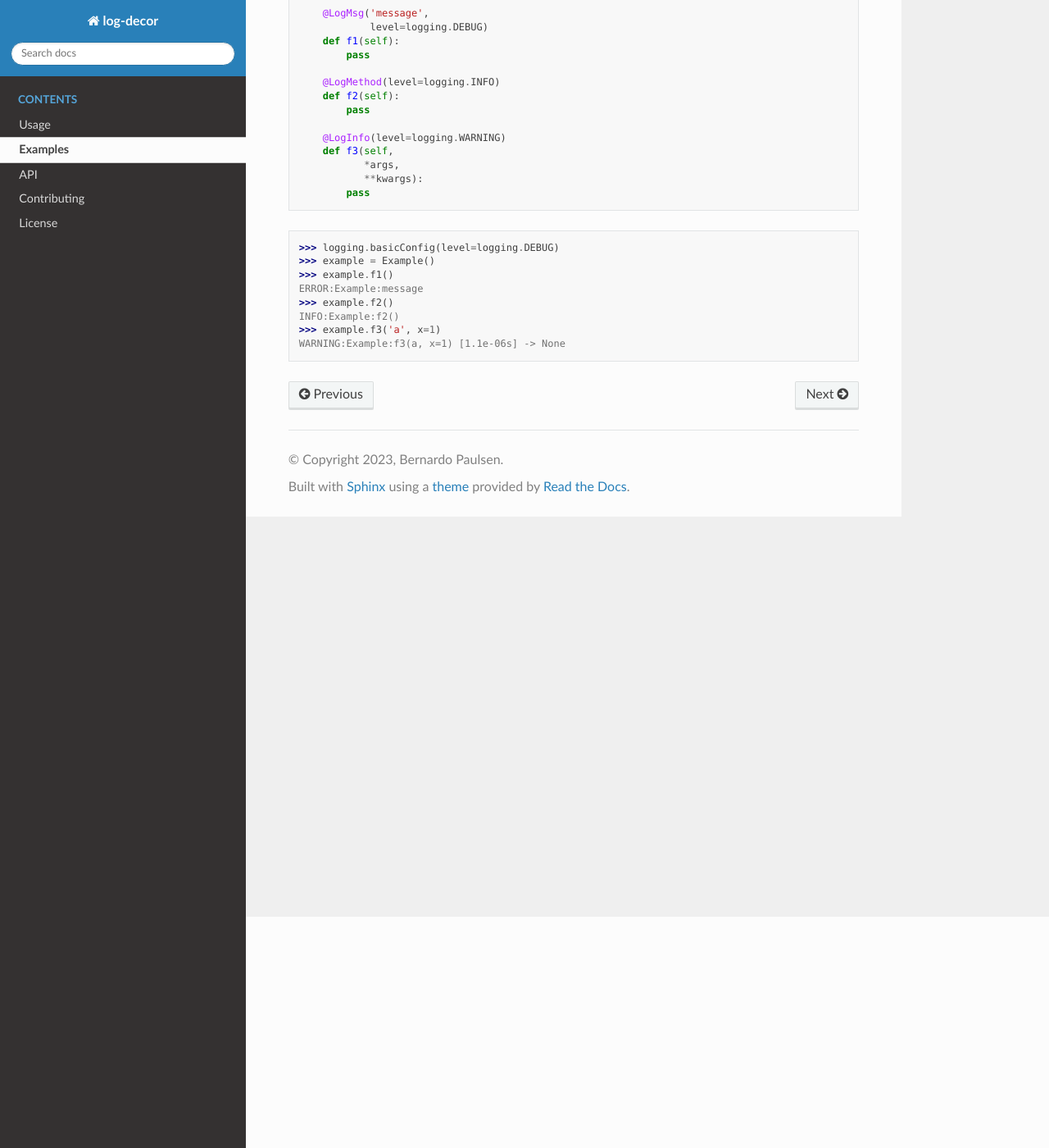
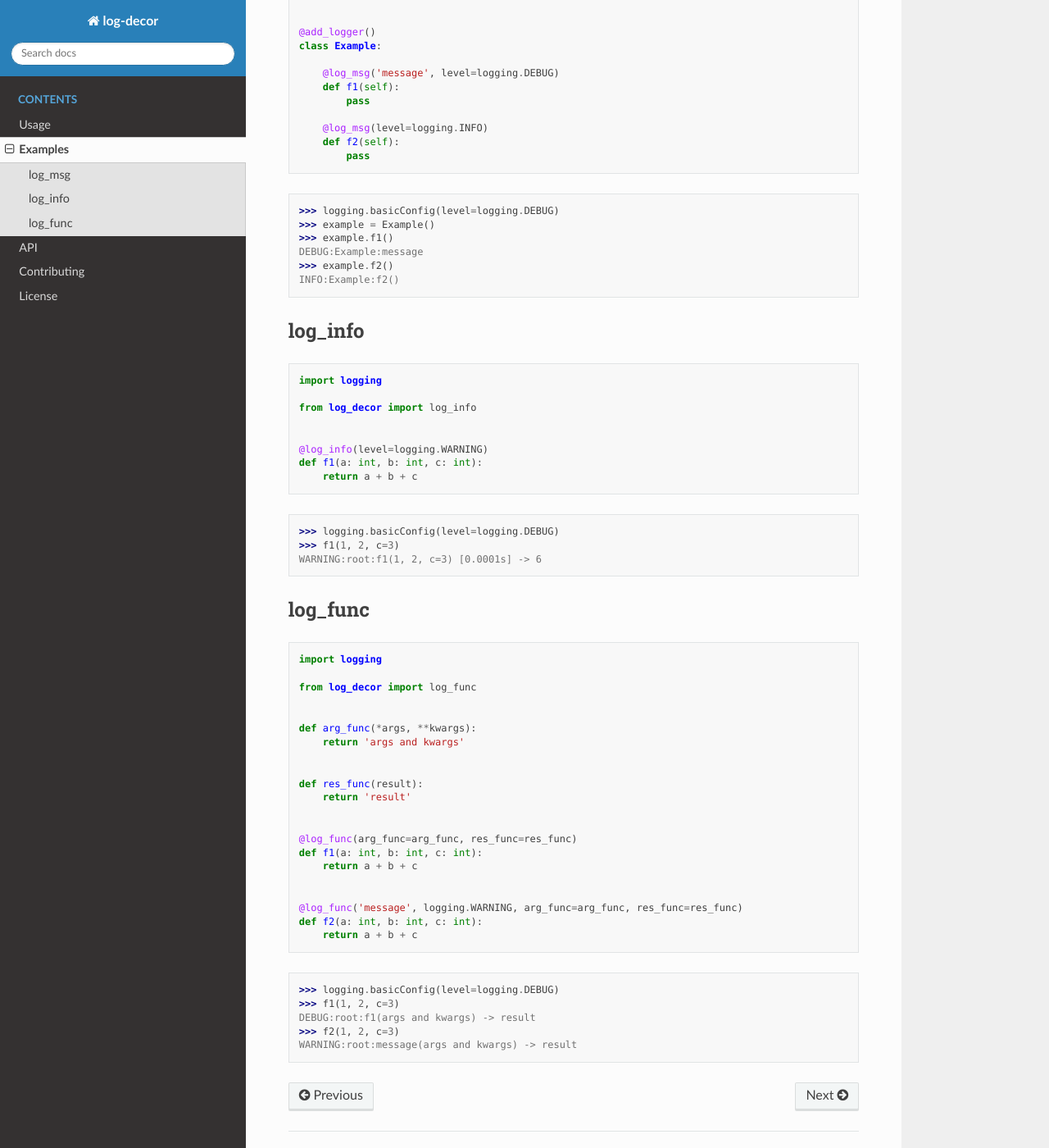
Before and after one commit to bernardopaulsen/log_decor, a Sphinx documentation site: the page built from docs/modules/examples.rst, in a window 1280 px wide and 1400 px high, scrolled down 282 px. Shown: the whole window at 82% size. Built offline with Sphinx 7.4.7 and the Read the Docs theme 2.0.0, drawn with Linux system fonts in a browser that asks for light colours; some of the changed text lies outside the part shown.

Commit message:
update docs (index, api, examples, usage, conf.py)

```diff
--- a/docs/conf.py
+++ b/docs/conf.py
@@ -13,7 +13,7 @@
 import os
 import sys
 
-sys.path.insert(0, os.path.abspath('../src/log_decor'))
+sys.path.insert(0, os.path.abspath('../log_decor'))
 
 
 # -- Project information -----------------------------------------------------
--- a/docs/modules/examples.rst
+++ b/docs/modules/examples.rst
@@ -1,36 +1,86 @@
 Examples
 ========
 
+log_msg
+-------
+
 .. code-block:: python
 
-   import logging
+    import logging
 
-   from log_decor import AddLogger, LogMsg
+    from log_decor import add_logger, log_msg
 
-   @AddLogger()
-   class Example:
 
-       @LogMsg('message',
-               level=logging.DEBUG)
-       def f1(self):
-           pass
+    @add_logger()
+    class Example:
 
-       @LogMethod(level=logging.INFO)
-       def f2(self):
-           pass
+        @log_msg('message', level=logging.DEBUG)
+        def f1(self):
+            pass
 
-       @LogInfo(level=logging.WARNING)
-       def f3(self,
-              *args,
-              **kwargs):
-           pass
+        @log_msg(level=logging.INFO)
+        def f2(self):
+            pass
 
 
 >>> logging.basicConfig(level=logging.DEBUG)
 >>> example = Example()
 >>> example.f1()
-ERROR:Example:message
+DEBUG:Example:message
 >>> example.f2()
 INFO:Example:f2()
->>> example.f3('a', x=1)
-WARNING:Example:f3(a, x=1) [1.1e-06s] -> None
+
+
+log_info
+--------
+
+.. code-block:: python
+
+    import logging
+
+    from log_decor import log_info
+
+
+    @log_info(level=logging.WARNING)
+    def f1(a: int, b: int, c: int):
+        return a + b + c
+
+
+>>> logging.basicConfig(level=logging.DEBUG)
+>>> f1(1, 2, c=3)
+WARNING:root:f1(1, 2, c=3) [0.0001s] -> 6
+
+
+log_func
+--------
+
+.. code-block:: python
+
+    import logging
+
+    from log_decor import log_func
+
+
+    def arg_func(*args, **kwargs):
+        return 'args and kwargs'
+
+
+    def res_func(result):
+        return 'result'
+
+
+    @log_func(arg_func=arg_func, res_func=res_func)
+    def f1(a: int, b: int, c: int):
+        return a + b + c
+
+
+    @log_func('message', logging.WARNING, arg_func=arg_func, res_func=res_func)
+    def f2(a: int, b: int, c: int):
+        return a + b + c
+
+
+>>> logging.basicConfig(level=logging.DEBUG)
+>>> f1(1, 2, c=3)
+DEBUG:root:f1(args and kwargs) -> result
+>>> f2(1, 2, c=3)
+WARNING:root:message(args and kwargs) -> result
```
Also changed, not shown: docs/index.rst (+4 -8 lines), docs/modules/api.rst (+4 -4 lines), docs/modules/usage.rst (+35 -10 lines).
